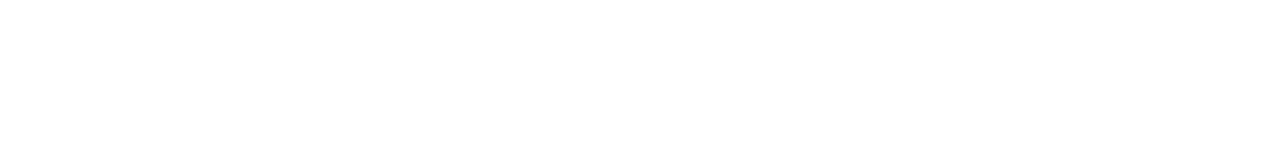
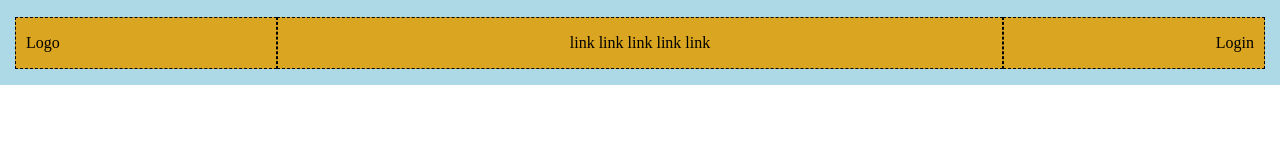
Before and after one commit to rebs-code/htmlcss-struttura-discord, a plain HTML site: page index.html in a window 1280 px wide. Drawn offline with Linux system fonts and the light colour scheme.

Commit message:
feat: top header completed

```diff
--- a/css/style.css
+++ b/css/style.css
@@ -1,5 +1,75 @@
+/*
+*****
+RESET
+*****
+*/
+
+
 body {
     margin: 0;
     padding: 0;
     box-sizing: border-box;
 }
+
+/*
+*****
+DEBUG
+*****
+*/
+
+.top-header {
+    height: 85px;
+    background-color: #add8e6;
+}
+
+#login, #logo, #link {
+    border: black dashed 1px;
+    height: 50px;
+    background-color: #daa520;
+}
+
+
+
+
+/*
+*****
+HEADER
+*****
+*/
+
+.top-header {
+    display: flex;
+    justify-content: center;
+    align-items: center;
+}
+
+nav {
+    display: flex;
+
+}
+
+#navbar {
+    width: 1250px;
+}
+
+#login, #logo {
+    width: 20%;
+    display: flex;
+    align-items: center;
+}
+
+#login {
+    padding-right: 10px;
+    justify-content: flex-end;
+}
+
+#link {
+    flex-grow: 1;
+    display: flex;
+    justify-content: center;
+    align-items: center;
+}
+
+#logo {
+    padding-left: 10px;
+}
--- a/index.html
+++ b/index.html
@@ -7,6 +7,18 @@
     <link rel="stylesheet" href="./css/style.css">
 </head>
 <body>
+   <header>
+    <div class="top-header">
+        <div id="navbar">
+            <nav>
+                <div id="logo">Logo</div>
+                <div id="link">link link link link link</div>
+                <div id="login">Login</div>
+            </nav>
 
+        </div>
+    </div>
+    <div></div>
+   </header>
 </body>
 </html>
```
